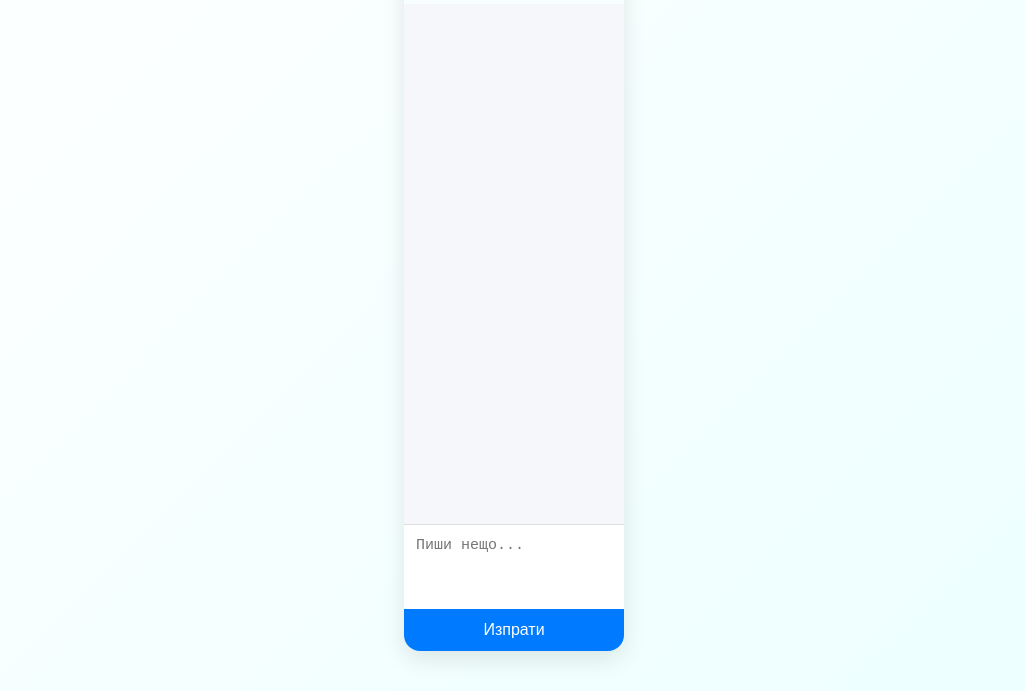
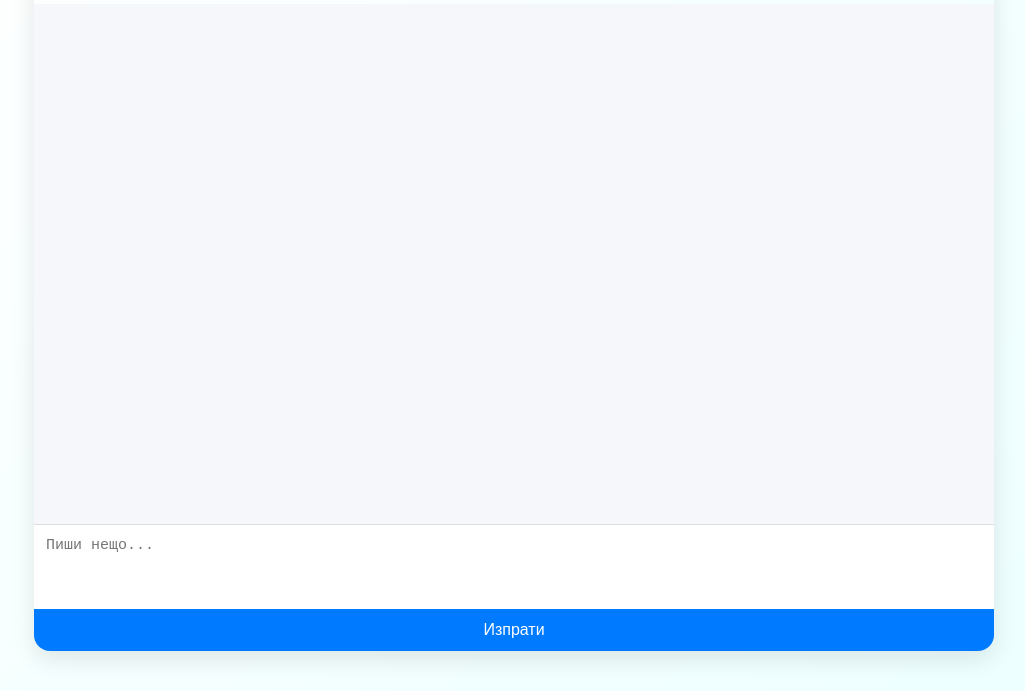
Before and after one commit to vasko5500/ai-chat-demo, a website: page index.html in a window 1280 px wide. Shown: the part 109-800 px from the top of the page, without its empty margins (126-1151 px from the left). Drawn offline with Linux system fonts and the light colour scheme.

Commit message:
Refactor CSS styles for chat application

```diff
--- a/style.css
+++ b/style.css
@@ -9,7 +9,6 @@
 
 body {
   font-family: "Segoe UI", Arial, sans-serif;
-  background: #80afff;
   background: linear-gradient(135deg, #ffffff 0%, #ecffff 100%);
   margin: 0;
   height: 100vh;
@@ -20,7 +19,7 @@ body {
 }
 
 .chat-container {
-  max-width: 90%;
+  width: 75%;
   background: #ecffff
   background: linear-gradient(135deg, #f0f4ff, #cce0ff);
   border-radius: 16px;
```
